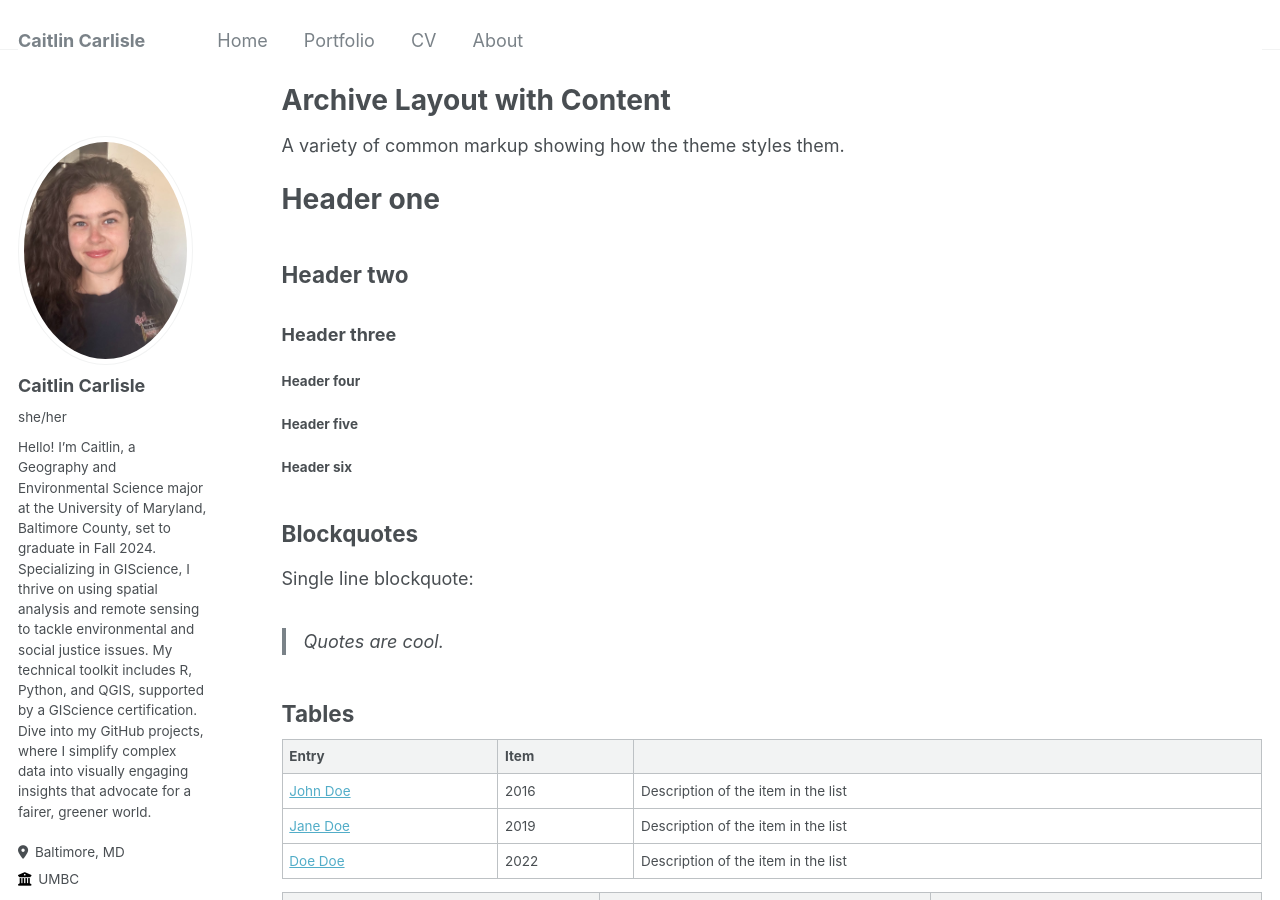
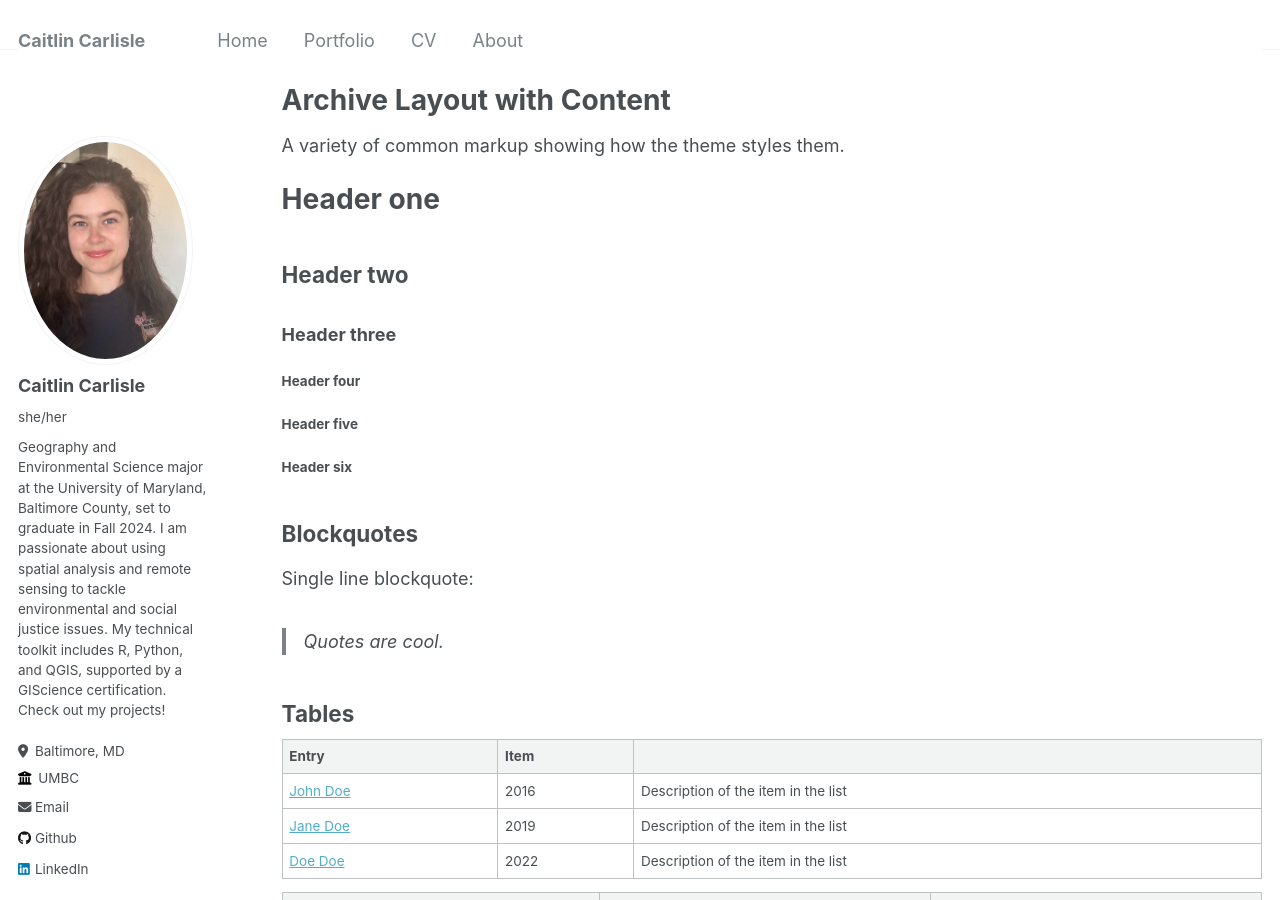
Before and after one commit to Catcarlisle/catcarlisle.github.io, a Jekyll site: the page built from _pages/archive-layout-with-content.md, in a window 1280 px wide and 900 px high. Built offline with Jekyll 4.4.1, drawn with Linux system fonts in a browser that asks for light colours; some of the changed text lies outside the part shown.

```diff
--- a/_config.yml
+++ b/_config.yml
@@ -24,7 +24,7 @@ author:
   avatar           : "caitlin_prof.jpg"
   name             : "Caitlin Carlisle"
   pronouns         : "she/her"
-  bio              : "Hello! I’m Caitlin, a Geography and Environmental Science major at the University of Maryland, Baltimore County, set to graduate in Fall 2024. Specializing in GIScience, I thrive on using spatial analysis and remote sensing to tackle environmental and social justice issues. My technical toolkit includes R, Python, and QGIS, supported by a GIScience certification. Dive into my GitHub projects, where I simplify complex data into visually engaging insights that advocate for a fairer, greener world."
+  bio              : "Geography and Environmental Science major at the University of Maryland, Baltimore County, set to graduate in Fall 2024. I am passionate about using spatial analysis and remote sensing to tackle environmental and social justice issues. My technical toolkit includes R, Python, and QGIS, supported by a GIScience certification. Check out my projects!"
   location         : "Baltimore, MD"
   employer         : "UMBC"
   uri              : # URL
```
Also changed, not shown: _pages/landing.md (+8 -8 lines).
